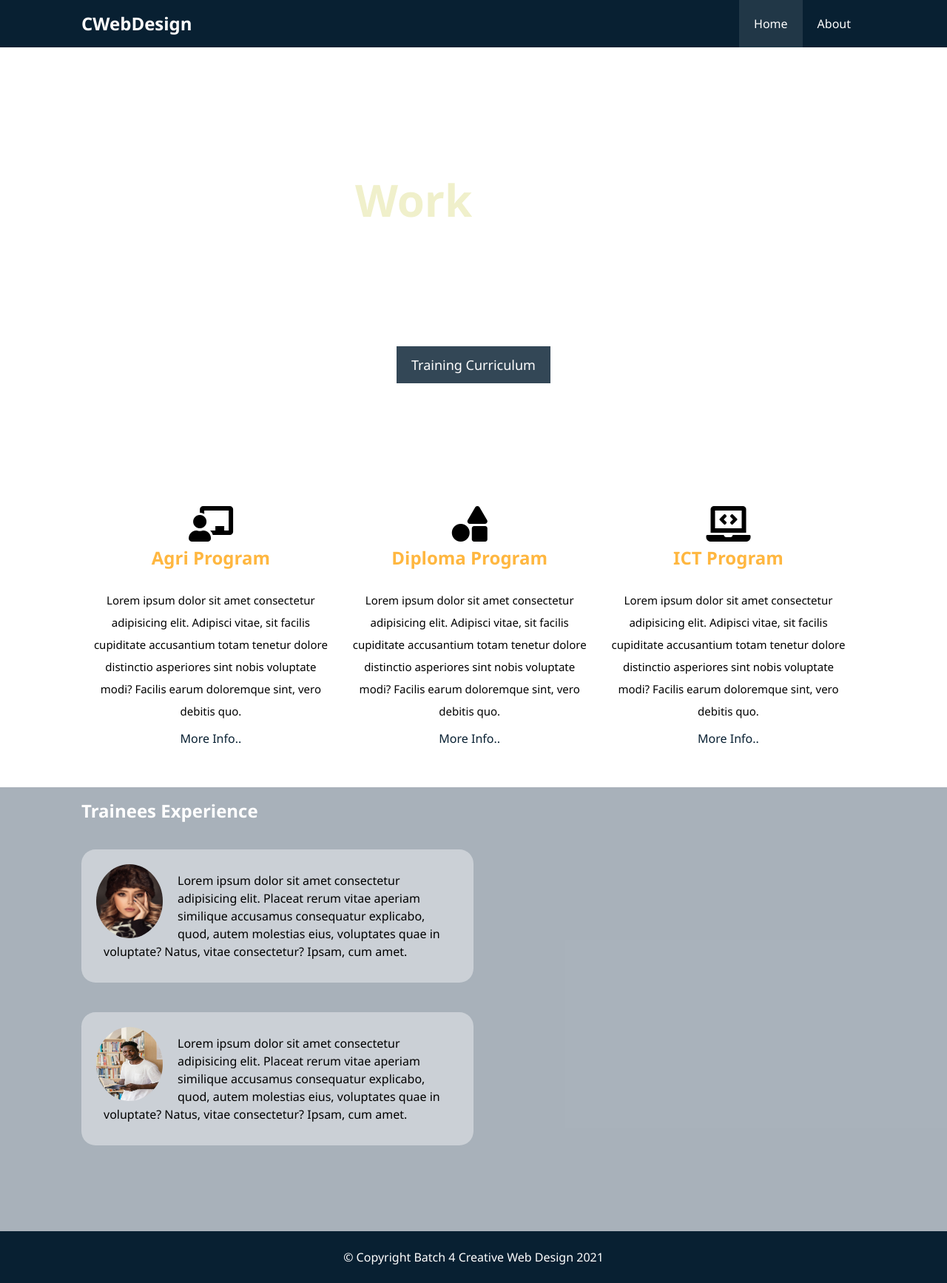
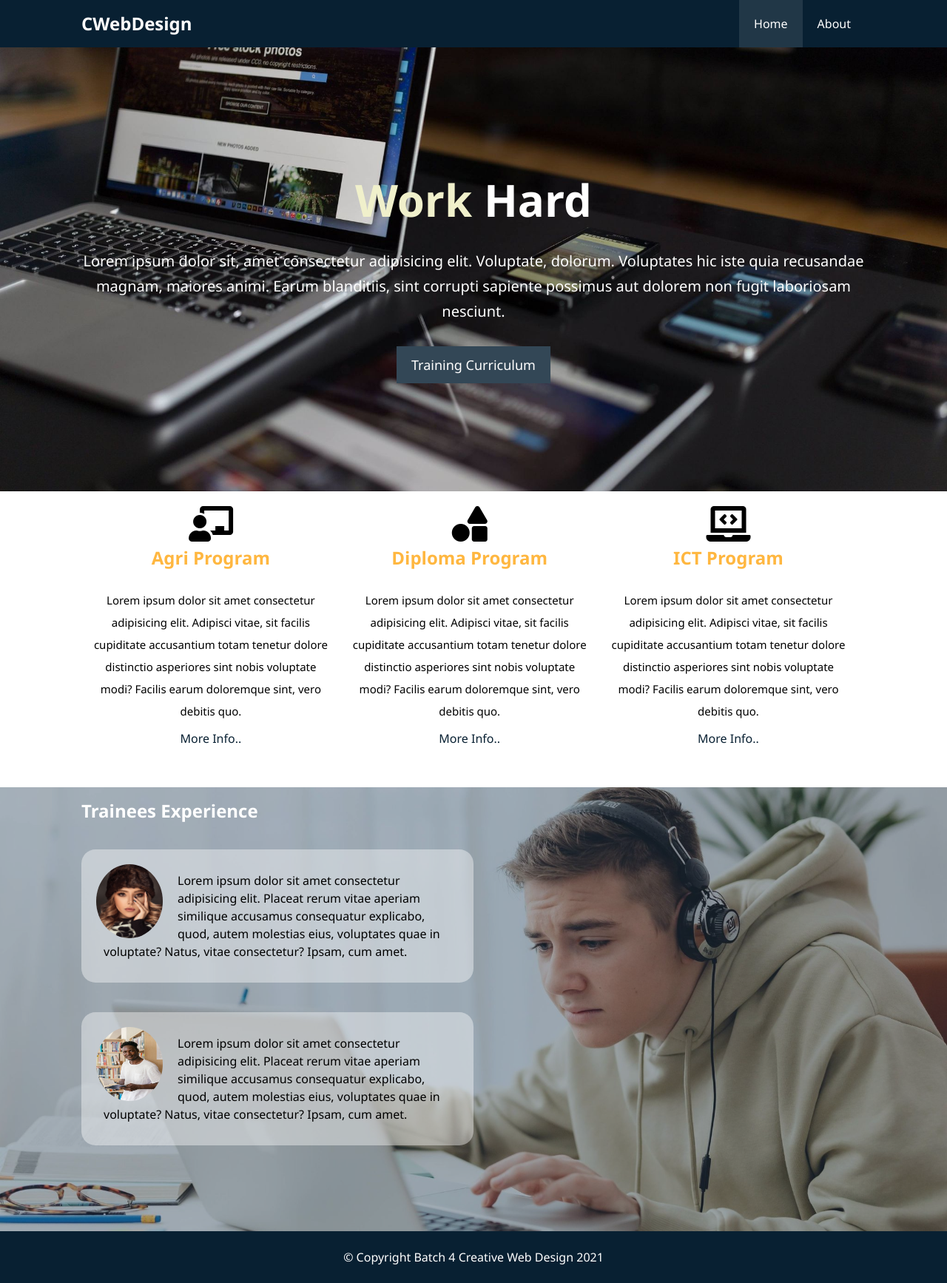
Before and after one commit to JeielKid/CWD4, a plain HTML site: page index.html in a window 1280 px wide. Shown: the whole page at 74% size. Drawn offline with Linux system fonts and the light colour scheme.

Commit message:
Update style.css

```diff
--- a/css/style.css
+++ b/css/style.css
@@ -57,7 +57,7 @@ p {
   padding: 0 20px;
 }
 #hero {
-  background: url("./image/h_img.jpg") no-repeat center center/cover;
+  background: url("../image/h_img.jpg") no-repeat center center/cover;
   height: 600px;
 }
 #hero .hero-content {
@@ -124,7 +124,7 @@ p {
   color: #ffb740;
 }
 #testimonials{
-  background: url(./image/boybg.jpg) no-repeat center center/cover;
+  background: url(../image/boybg.jpg) no-repeat center center/cover;
 height: 600px;
 overflow: hidden;
 }
```
